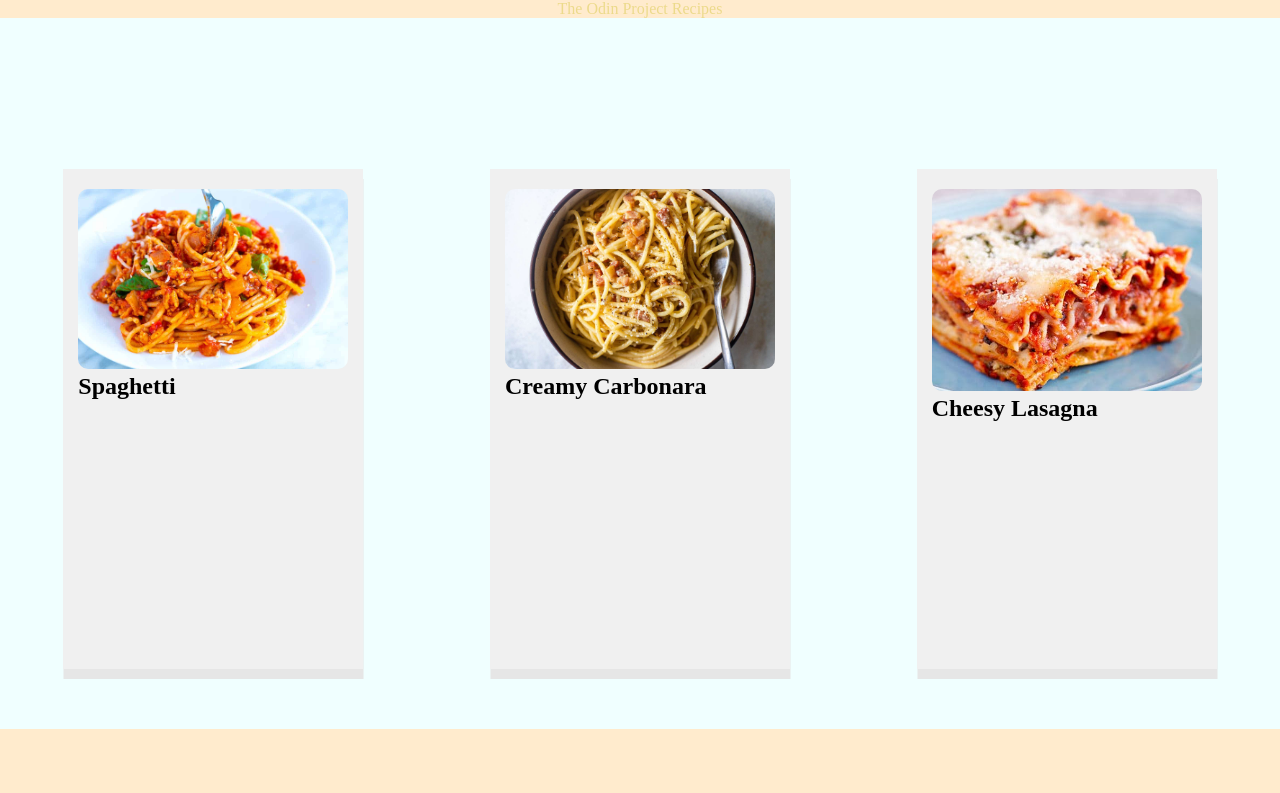
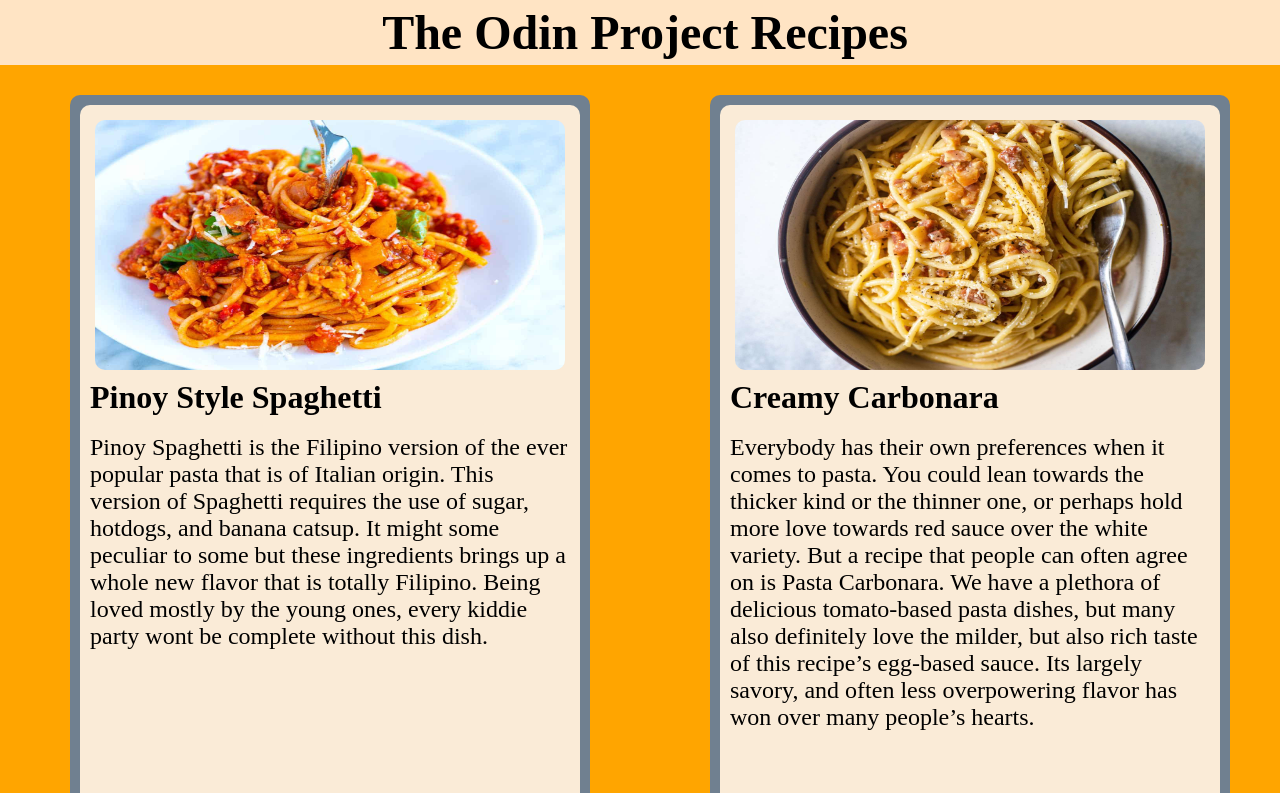
Before and after one commit to keithagao/git_test, a plain HTML site: page odin-recipes/index.html in a window 1280 px wide. Shown: the top 793 px of the page. Drawn offline with Linux system fonts and the light colour scheme; a web font is replaced by a local one.

Commit message:
Change the complete style of the Lading Page

```diff
--- a/odin-recipes/index.html
+++ b/odin-recipes/index.html
@@ -7,10 +7,10 @@
         <meta name="Description" content="Pasta, Recipes, Cooking Tutorial"/>
         <meta name="keywords" content="Pasta, Recipes, Tutorial"/>
         <meta name="Author" content="Keith Lester Agao"/>
+        <link rel="stylesheet" href="/odin-recipes/style.css"/>
         <link rel="preconnect" href="https://fonts.googleapis.com">
         <link rel="preconnect" href="https://fonts.gstatic.com" crossorigin>
-    <link href="https://fonts.googleapis.com/css2?family=Caveat:wght@500&family=Shantell+Sans:wght@300;400&family=Source+Sans+Pro:ital,wght@0,300;1,400;1,600&display=swap" rel="stylesheet">
-    <link rel="stylesheet" href="/odin-recipes/style.css"/>
+        <link href="https://fonts.googleapis.com/css2?family=GFS+Neohellenic:ital,wght@0,400;0,700;1,400;1,700&display=swap" rel="stylesheet">
     </head>
     <body>
         <header>
@@ -21,15 +21,19 @@
             <div class="container">
                 <div class="imgbx">
                     <a href="/odin-recipes/recipes/spaghetti.html" target="_blank"> <img src="/odin-recipes/recipes/Images/Spaghetti.jpg" class="main_img"></a>
-                <h1> Spaghetti</h1>
+                    <h1 class="recipe_name"> Pinoy Style Spaghetti</h1>
+                    <br>
+                    <p class="recipe_desc">Pinoy Spaghetti is the Filipino version of the ever popular pasta that is of Italian origin. This version of Spaghetti requires the use of sugar, hotdogs, and banana catsup. It might some peculiar to some but these ingredients brings up a whole new flavor that is totally Filipino.
+                        Being loved mostly by the young ones, every kiddie party wont be complete without this dish. </p>
                 </div>
-
             </div>
 
             <div class="container">
                 <div class="imgbx">
                     <a href="/odin-recipes/recipes/carbonara.html" target="_blank"> <img src="/odin-recipes/recipes/Images/Carbonara.jpg"class="main_img"></a>
-                <h1> Creamy Carbonara</h1>
+                    <h1 class="recipe_name"> Creamy Carbonara</h1>
+                    <br>
+                    <p class="recipe_desc">Everybody has their own preferences when it comes to pasta. You could lean towards the thicker kind or the thinner one, or perhaps hold more love towards red sauce over the white variety. But a recipe that people can often agree on is Pasta Carbonara. We have a plethora of delicious tomato-based pasta dishes, but many also definitely love the milder, but also rich taste of this recipe’s egg-based sauce. Its largely savory, and often less overpowering flavor has won over many people’s hearts. </p>
                 </div>
 
             </div>
@@ -37,15 +41,16 @@
             <div class="container">
                 <div class="imgbx"   >
                     <a href="/odin-recipes/recipes/lasagna.html" target="_blank"> <img src="/odin-recipes/recipes/Images/Lasagna.jpg" class="main_img"></a>
-
-                <h1> Cheesy Lasagna</h1>
+                    <h1 class="recipe_name"> Cheesy Lasagna</h1>
+                    <br>
+                    <p class="recipe_desc">I love lasagna! It is rich, tasty, and delicious. I like to pair it with a piece of garlic bread (and spread lots of extra butter on top of the bread). One of my favorite versions is the one with the sweet meat sauce, with sliced hotdogs. The sauce is cooked the same way as that of Filipino Spaghetti. I simply call it, Filipino Style Lasagna.</p>
                 </div>
             </div>
         </section>
 
 
         <footer>
-
+            <h3> The Odin Project: Submitted by: Keith lester Agao</h3>
         </footer>
 
     </body>
--- a/odin-recipes/style.css
+++ b/odin-recipes/style.css
@@ -1,70 +1,81 @@
 *{
+    padding: 0;
     margin: 0;
-    padding: 0;
-    box-sizing: border-box;
-
+    font-family:'GFS Neohellenic';
 
 }
 body{
     margin: 0;
-    padding: 0;;
-    background-color:blanchedalmond;
-    min-width: 250px;
+    padding: 0;
+    width: 100%;
+    min-width: 500px;
+    background-color: orange;
+    min-width: 500px;
 }
 header{
+    position: relative;
+    text-align: center;
+    font-size: 3rem;
     margin: 0;
-    padding: 0;
-    flex-wrap: wrap;
-    text-align: center;
-    min-width: 250px;
-
+    padding: 5px;
+    background-color: bisque;
+    width: 100%;
+    min-width: 500px;
 }
 header a{
-    text-decoration: none;
-    position: relative;
-    color: rgb(236, 218, 139);
-    flex: wrap;
-  }
-
-  section{
     padding: 0;
     margin: 0;
+    text-decoration: none;
+    color: black;
+    font-weight: bolder;
+}
+section{
+    margin: 0;
+    padding: 10px;
     position: relative;
     display: flex;
-    justify-content: center;
-    align-content: center;
-    background-color:azure;
+    flex-wrap: wrap;
+    justify-content: space-around;
+    width: 100%;
 }
 section .container{
-    position: relative;
-    width: 1100px;
+    align-self: center;
     display: flex;
-    justify-content: center;
-    align-items: center;
-    flex-wrap: wrap;
-    padding: 30px;
-    margin-top: 8%;
-    background:none;
+    width: 500px;
+    height: 700px;
+    margin: 20px;
+    padding: 10px;
+    background-color: slategray;
+    border-radius: 10px;
 }
 
 section .container .imgbx{
-    width: 300px;
-    position: relative;
-    height: 500px;
-    background: #f0f0f0;
-    margin: 30px 10px;
-    padding: 20px 15px;
-    display: flex;
-    flex-direction: column;
-    box-shadow: 0.5px 10px #e6e6e6;
-    transition: 0.3s ease-in-out;
-    margin-top: 5%;
-  }
-  section .container .imgbx .main_img{
-    max-width: 100%;
     border-radius: 10px;
+    height: 680px;
+    width: 480px;
+    background-color:antiquewhite;
+    padding: 10px;
+
+
 }
 
-  .imgbx:hover{
+section .container .imgbx .main_img{
+    border-radius: 10px;
+    position: relative;
+    height: 250px;
+    width: 470px;
+    margin: 5px;
+}
+
+.recipe_name{
+    font-weight:bolder;
+    font-size: 2em;
+}
+
+.recipe_desc{
+    font-size: 1.5em;
+}
+
+section .container .imgbx:hover{
     transform: scale(1.1);
 }
```
Also changed, not shown: odin-recipes/recipes/carbonara.html (+3 -0 lines), odin-recipes/recipes/lasagna.html (+4 -1 lines), odin-recipes/recipes/spaghetti.html (+3 -0 lines). Lines whose indentation alone changed are shown as unchanged.
